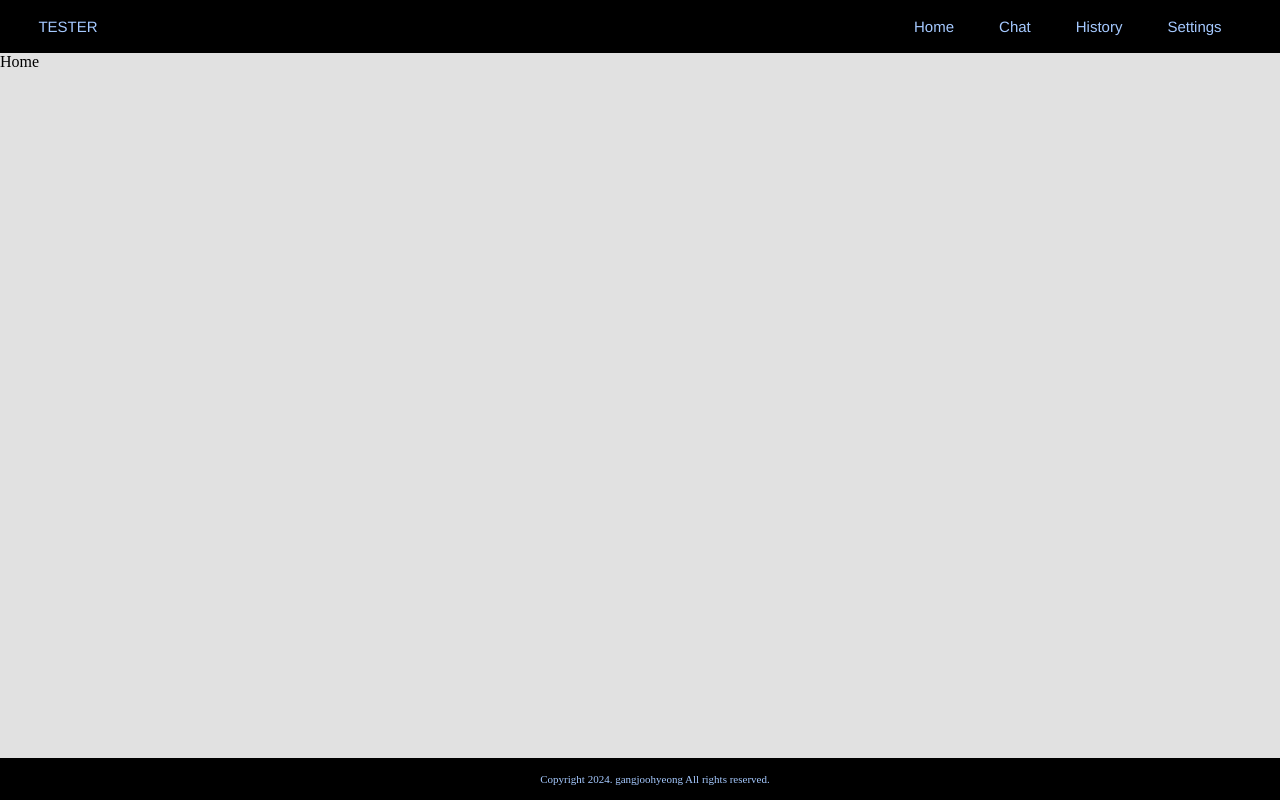
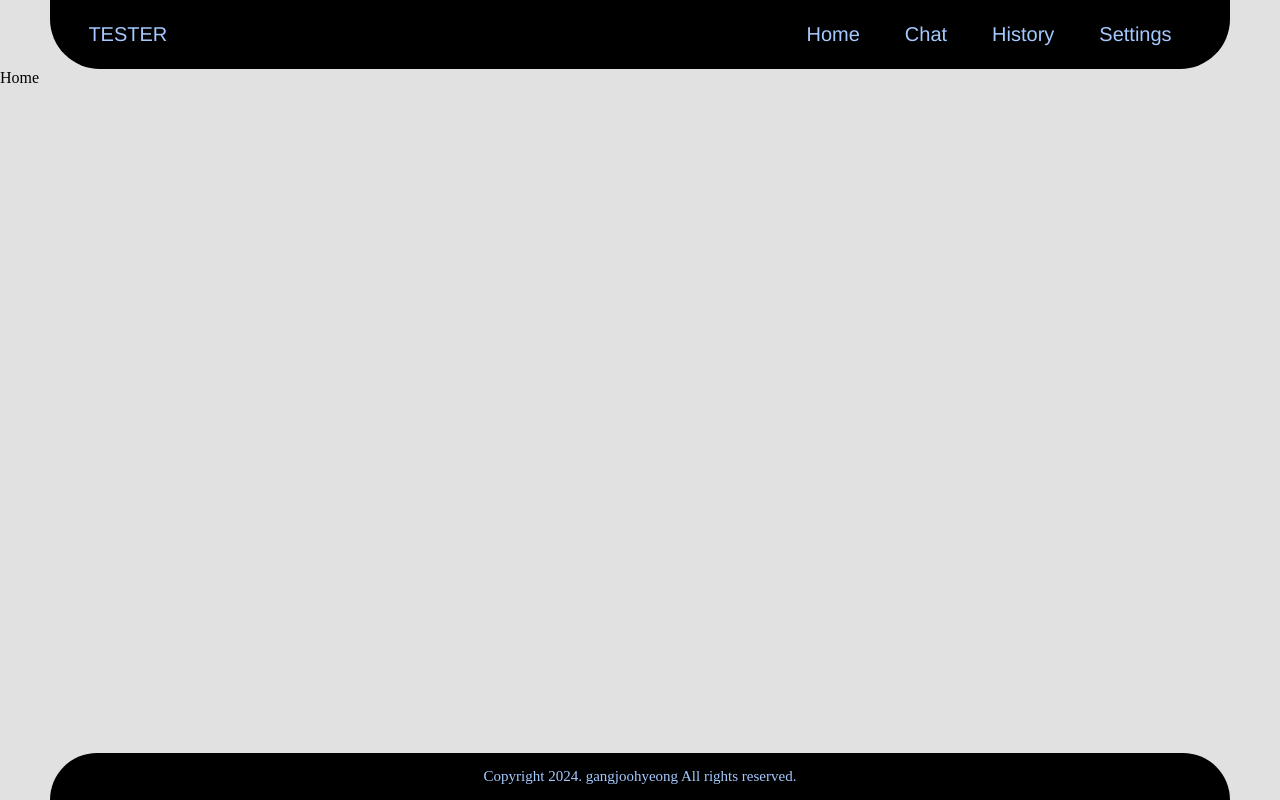
Before and after one commit to gangjoohyeong/lm-prompt-tester, a React (Vite) app in the folder lm-prompt-tester/: page / in a window 1280 px wide. Built offline with nearby package versions, Linux system fonts and the light colour scheme.

Commit message:
react: Header, Footer 디자인 수정

```diff
--- a/lm-prompt-tester/src/components/Footer.module.css
+++ b/lm-prompt-tester/src/components/Footer.module.css
@@ -1,16 +1,21 @@
 .footer {
   position: fixed;
-  left: 0;
   bottom: 0;
-  width: 100%;
+  width: calc(100% - 100px);
+  margin-left: 50px;
   background-color: #000;
   color: #a5c9ff;
   text-align: center;
-  padding: 15px;
+  padding-top: 15px;
+  padding-bottom: 15px;
+  border-top-left-radius: 50px;
+  border-top-right-radius: 50px;
 }
 
 .text {
   margin: 0;
-  font-size: 11px;
+  font-size: 15px;
   background-color: #000;
+  margin-left: 50px;
+  width: calc(100% - 100px);
 }
--- a/lm-prompt-tester/src/components/Header.module.css
+++ b/lm-prompt-tester/src/components/Header.module.css
@@ -3,8 +3,11 @@
   display: flex;
   align-items: center;
   justify-content: space-between;
-  padding: 15px 3%;
+  padding: 20px 3%;
   background-color: #000;
+  border-end-start-radius: 50px;
+  border-end-end-radius: 50px;
+  margin: 0px 50px;
 }
 
 .link,
@@ -18,7 +21,7 @@
 
 .link span {
   font-weight: 500;
-  font-size: 15px;
+  font-size: 20px;
   background-color: #000;
   text-decoration: none;
   font-family: "Helvetica Neue", Helvetica, Arial, sans-serif;
@@ -27,7 +30,7 @@
 .nav {
   display: flex;
   gap: 5px;
-  font-size: 15px;
+  font-size: 20px;
   background-color: #000;
 }
 
```
